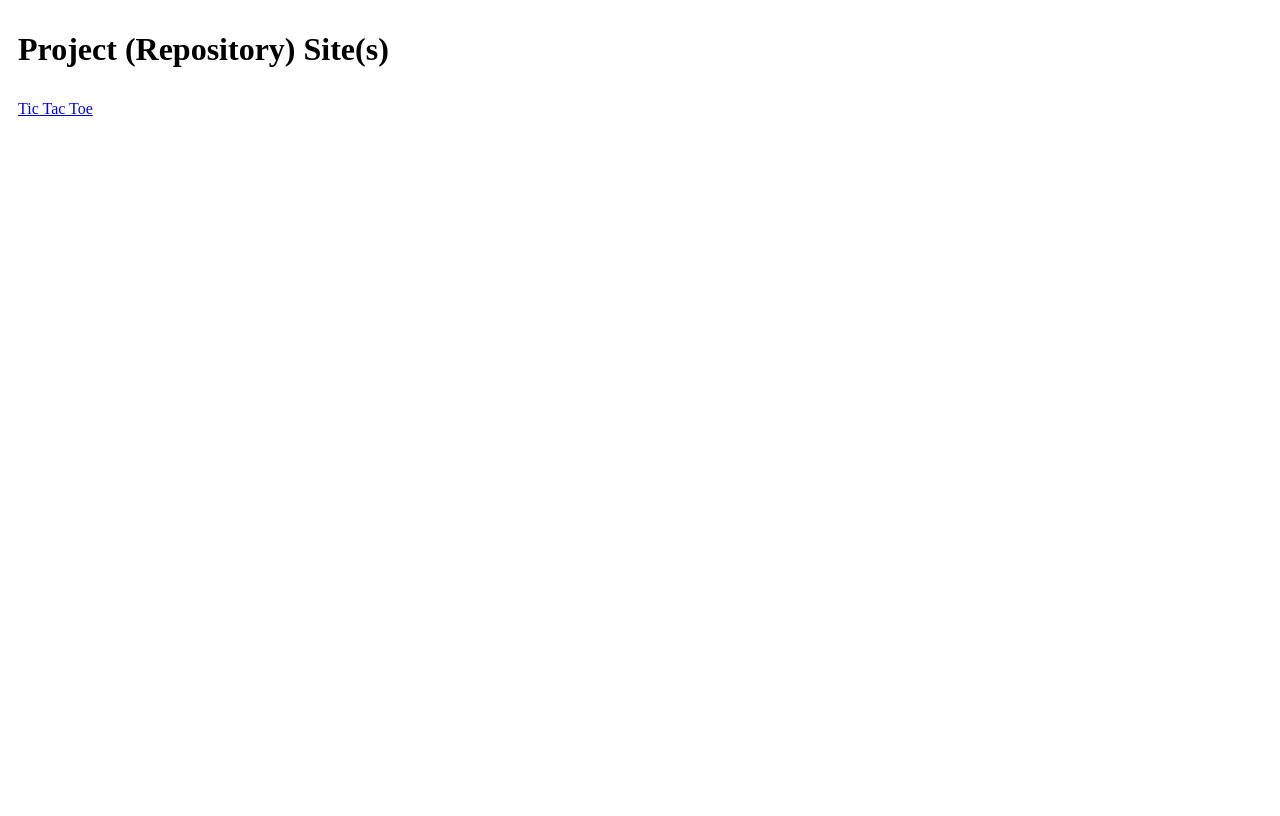
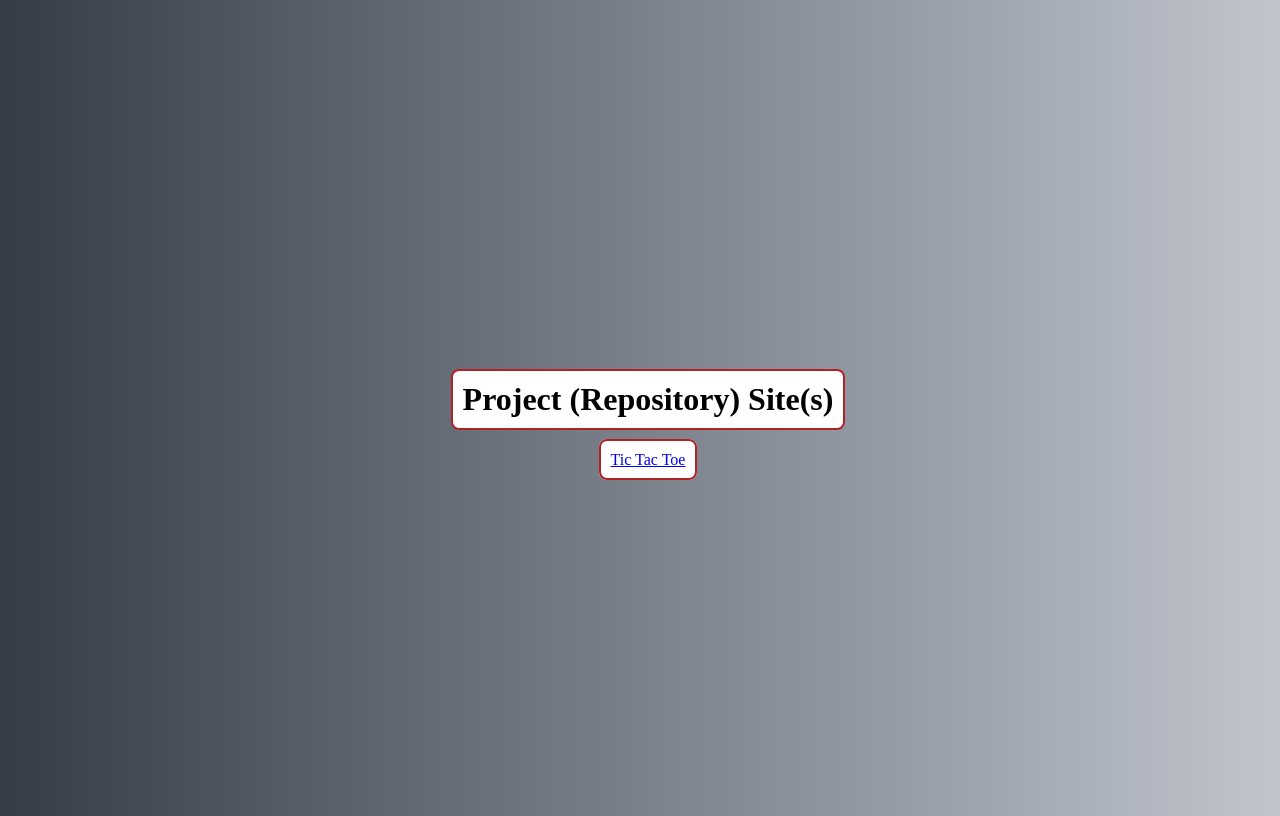
Before and after one commit to c6z3h/c6z3h.github.io, a plain HTML site: page index.html in a window 1280 px wide. Drawn offline with Linux system fonts and the light colour scheme.

Commit message:
Update styles.css

```diff
--- a/styles.css
+++ b/styles.css
@@ -1,9 +1,14 @@
 body {
-  background-image: linear-gradient('#343d46', '#c0c5ce')
+  background-image: linear-gradient(to right, #343d46, #c0c5ce);
+  width: 100vw;
+  height: 100vh;
+  justify-items: center;
+  align-content: center;
 }
 
 h1, a {
   background-color: white;
   border-radius: 8px;
   padding: 10px;
+  border: 2px solid firebrick;
 }
```
